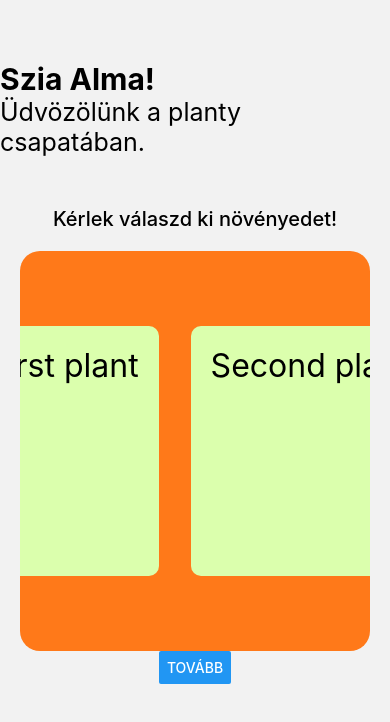
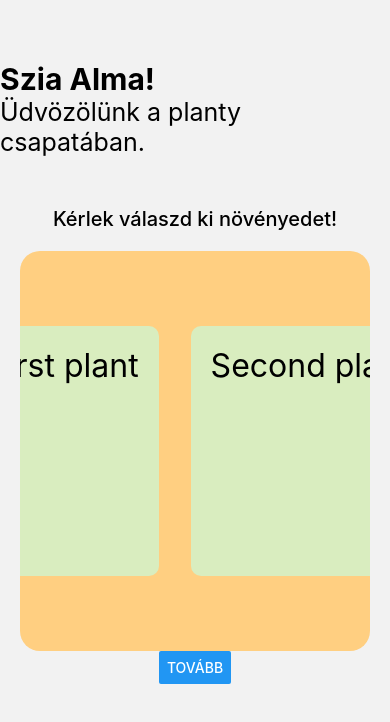
Before and after one commit to Kdorina/mobil_planty_react_native, a React Native app: screen /Temp in a window 390 px wide. Shown: the top 722 px of the page. Built offline with nearby package versions, Linux system fonts and the light colour scheme.

Commit message:
reg/logscreen formazas

```diff
--- a/screens/LoginScreen.js
+++ b/screens/LoginScreen.js
@@ -10,7 +10,7 @@ import { Linking } from 'react-native';
 export default function LoginScreen() {
   const navigation = useNavigation();
   return (
-  <LinearGradient start={{x: 0, y: 1}} end={{x: 1, y: 0}} colors={['#ff7919','#DBFFAD',]} style={{flex:1}}>
+  <LinearGradient start={{x: 0, y: 1}} end={{x: 1, y: 0}} colors={['#8ADAB2','#D0F288','#ffff',]} style={{flex:1}}>
     <SafeAreaView style={styles.container}>
     <Image source={require('../assets/leaf.png')} style={{marginBottom:-60, flex:1,justifyContent: 'center',width:100,resizeMode:'contain'}}/>
     <Text style={{fontSize:45, fontWeight:'bold',flex:1, margin:0}}>Bejelentkezés</Text>
@@ -60,6 +60,7 @@ const styles = StyleSheet.create({
     marginBottom:10,
     marginTop:20,
     fontSize:20,
+    fontWeight:'500',
   },
   input:{
     backgroundColor:"white",
--- a/screens/RegisterScreen.js
+++ b/screens/RegisterScreen.js
@@ -6,7 +6,7 @@ import { useNavigation } from '@react-navigation/native';
 export default function RegisterScreen() {
   const navigation = useNavigation();
   return (
-    <LinearGradient start={{x: 0, y: 1}} end={{x: 1, y: 0}} colors={['#ff7919','#DBFFAD']} style={{flex:1}}>
+    <LinearGradient start={{x: 0, y: 1}} end={{x: 1, y: 0}} colors={['#8ADAB2','#D0F288','#ffff',]} style={{flex:1}}>
       <SafeAreaView style={styles.container}>
       <Image source={require('../assets/leaf.png')} style={{marginBottom:-70, flex:1,justifyContent: 'center',width:100,resizeMode: 'contain'}}/>
       <Text style={{fontSize:45, fontWeight:'bold',flex:1, margin:0}}>Regisztráció</Text>
--- a/screens/TemporaryScreen.js
+++ b/screens/TemporaryScreen.js
@@ -39,7 +39,7 @@ export default function TemporaryScreen() {
         <Text style={{fontSize:20, marginTop:30, padding:20, fontWeight:500}}>Kérlek válaszd ki növényedet!</Text>
 
         <View style={{width:350, height:400, justifyContent:'center', alignItems:'center',
-        borderRadius:20, backgroundColor:"#ff7919", overflow:'hidden'}}>
+        borderRadius:20, backgroundColor:"#FFCF81", overflow:'hidden'}}>
 
             <FlatList
             data={Plants}
@@ -63,7 +63,7 @@ const styles = StyleSheet.create({
       justifyContent: 'center',
     }, */
     item: {
-        backgroundColor: '#DBFFAD',
+        backgroundColor: '#D9EDBF',
         padding: 20,
         marginVertical: 8,
         marginHorizontal: 16,
```
